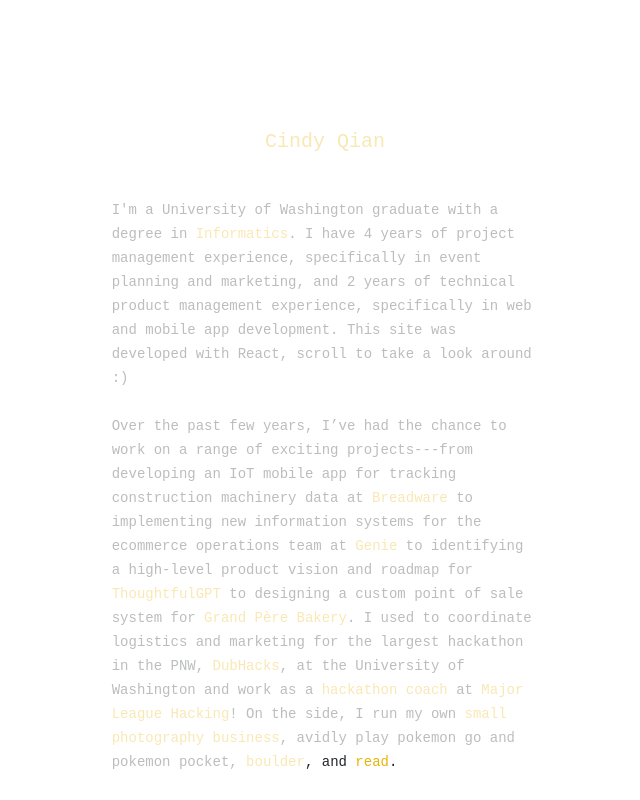
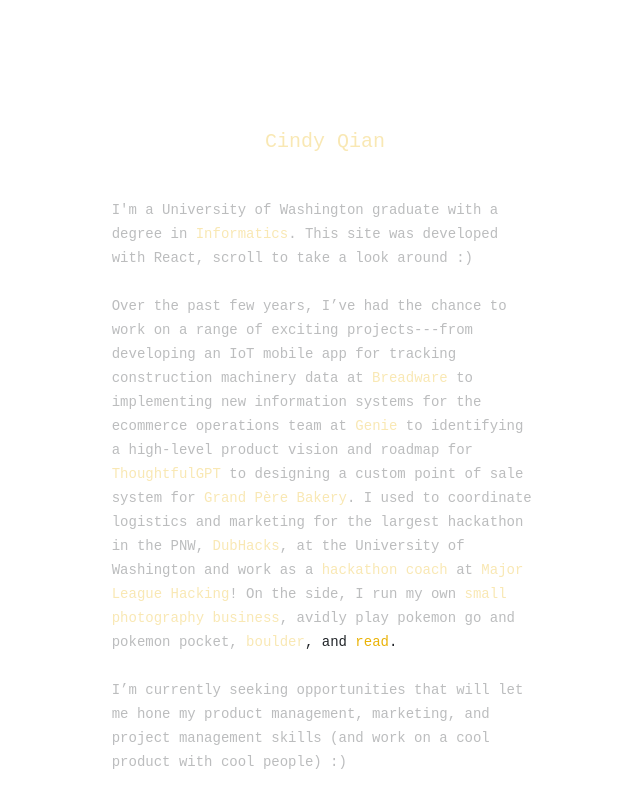
Before and after one commit to cindyqian/cindyqsite, a React (Create React App) app: page /TechnicalPortfolio in a window 1280 px wide. Shown: the top 800 px of the page, without its empty margins (315-955 px from the left). Built offline with nearby package versions, Linux system fonts and the light colour scheme.

Commit message:
changed bio, removed years of experience

```diff
--- a/src/components/TechnicalPortfolio.js
+++ b/src/components/TechnicalPortfolio.js
@@ -126,8 +126,6 @@ function TechnicalPortfolio() {
             I'm a University of Washington graduate with a degree in
                 <ColorfulLink textColor={specialColor} link="https://ischool.uw.edu/programs/informatics" text=" Informatics"></ColorfulLink>
                 .
-                I have 4 years of project management experience, specifically in event planning and marketing,
-                and 2 years of technical product management experience, specifically in web and mobile app development.
                 This site was developed with React, scroll to take a look around :)
                 <br></br><br></br>
           </p>
```
